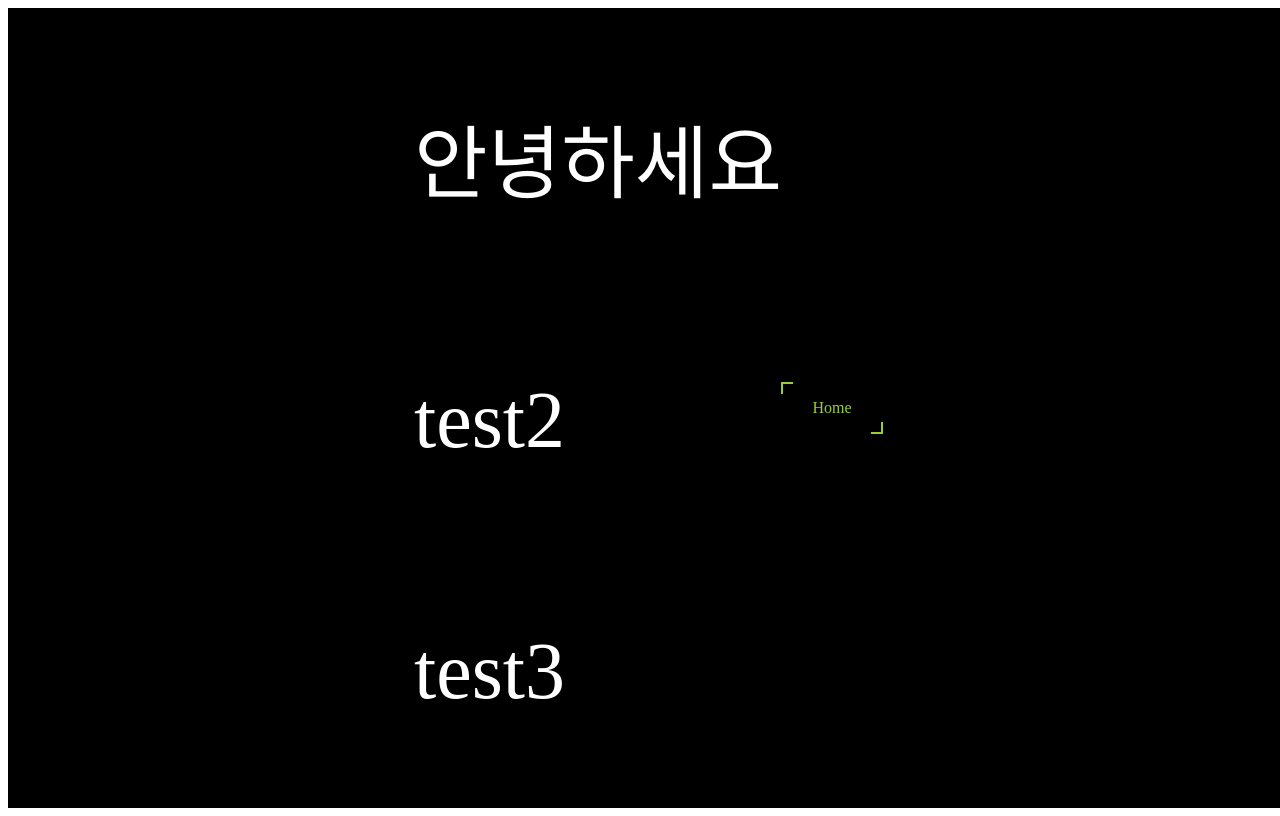
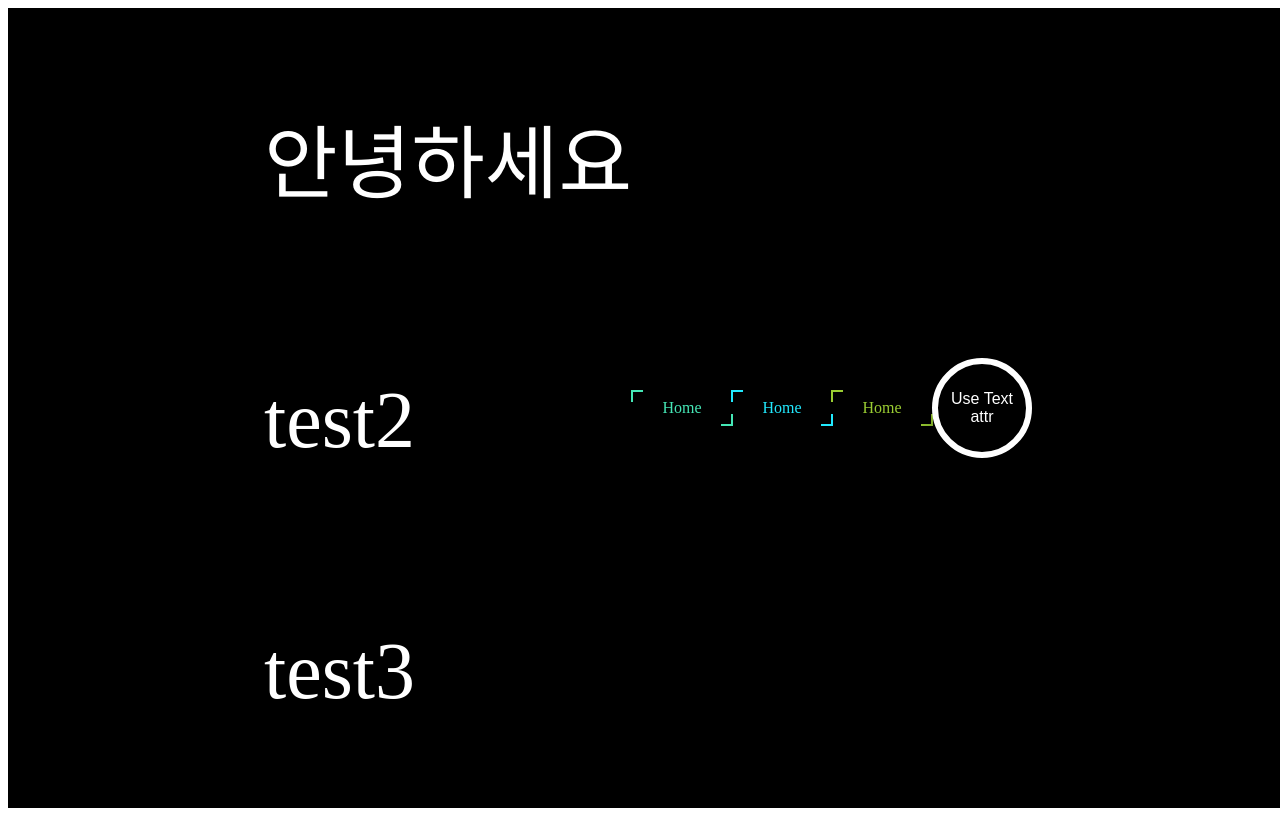
Before and after one commit to gonnabea/J-Components, a React (Create React App) app: page / in a window 1280 px wide. Built offline with nearby package versions, Linux system fonts and the light colour scheme.

Commit message:
Fix NeonBtn animation bug

```diff
--- a/src/Components/ListSelector.js
+++ b/src/Components/ListSelector.js
@@ -2,6 +2,7 @@
 
 import React, { Component } from "react";
 import styled from "styled-components";
+import PropTypes from "prop-types";
 
 const Container = styled.section`
     width: ${props => props.width ? props.width : "100px"};
@@ -92,6 +93,10 @@ class ListSelector extends Component {
 }
 
 
+ListSelector.propTypes = {
+    info: PropTypes.string,
+contents: PropTypes.element
+}
 
 
 
--- a/src/Components/NeonLineButton.js
+++ b/src/Components/NeonLineButton.js
@@ -1,10 +1,30 @@
 import React from "react";
-import styled from "styled-components";
+import styled, { keyframes } from "styled-components";
 import PropTypes from "prop-types";
+
+const lining = () => keyframes`
+    to{
+            width:100%;
+            height:100%;
+        }
+    `;
+
+const fill = (props) => keyframes`
+    50%{
+            background-color: transparent;
+            color: ${props.color || "#21E9FE"};
+            box-shadow: none;
+        }
+        100%{
+            background-color: ${props.color || "#21E9FE"};
+            color: black;
+            box-shadow: 0 0 60px ${props.color || "#21E9FE"};;
+        }
+`
 
 const Container = styled.a`
     width: ${props => props.width ? props.width : "100px"};
-    height: calc(${props => props.width ? props.width : "100px"}/2);
+    height: calc(${props => props.width ? props.width : "100px"}/3);
     background-color: transparent;
     color: ${props => props.color ? props.color : "#21E9FE"};
     position: relative;
@@ -16,29 +36,13 @@ const Container = styled.a`
     padding: 0;
     cursor: pointer;
     :hover{
-        animation: fill 1s forwards;
+        animation: ${fill} 1s forwards;
         div:nth-child(n){
-            animation: lining 0.5s forwards;
+            animation: ${lining} 0.5s forwards;
         }
     }
-    @keyframes lining{
-        to{
-            width:100%;
-            height:100%;
-        }
-    }
-    @keyframes fill{
-        50%{
-            background-color: transparent;
-            color: ${props => props.color ? props.color : "#21E9FE"};
-            box-shadow: none;
-        }
-        100%{
-            background-color: ${props => props.color ? props.color : "#21E9FE"};
-            color: black;
-            box-shadow: 0 0 60px ${props => props.color ? props.color : "#21E9FE"};
-        }
-    }
+
+
 `;
 
 const Pseudo = styled.div`
@@ -72,7 +76,8 @@ const NeonLineButton = ({text, width, color}) => <Container width={width} color=
 
 NeonLineButton.propTypes = {
     text: PropTypes.string,
-    width: PropTypes.string
+    width: PropTypes.string,
+    color: PropTypes.string
 }
 
 export default NeonLineButton;
--- a/src/Screen/ScreenPresenter.js
+++ b/src/Screen/ScreenPresenter.js
@@ -27,7 +27,7 @@ const ScreenPresenter = () => <Container>
     imageWidth="300px"
     fontSize="80px"
     />
-    {/* <Cube width="500px" bgColorAll="skyblue" front={
+    {/* <Cube width="200px" bgColorAll="skyblue" front={
         <AwesomeMenu names={["test1", "test2", "test3"]}
         links={["/1", "/2"]}
         imageSrc={["/No_Image.jpg", "/No_Image.jpg", "/No_Image.jpg"]}
@@ -37,7 +37,10 @@ const ScreenPresenter = () => <Container>
 
     } /> */}
     {/* <CircleButton width="100px" text="submit" /> */}
+    <NeonLineButton width="100px" text="Home" color="#45E7B6"/>
+    <NeonLineButton width="100px" text="Home"/>
     <NeonLineButton width="100px" text="Home" color="yellowgreen"/>
+    <CircleButton />
 </Container>
 
 export default ScreenPresenter;
```
Also changed, not shown: src/Components/3DCube.js (+21 -0 lines), src/Components/AwesomeMenu.js (+10 -0 lines), src/Components/CircleButton.js (+7 -0 lines).
